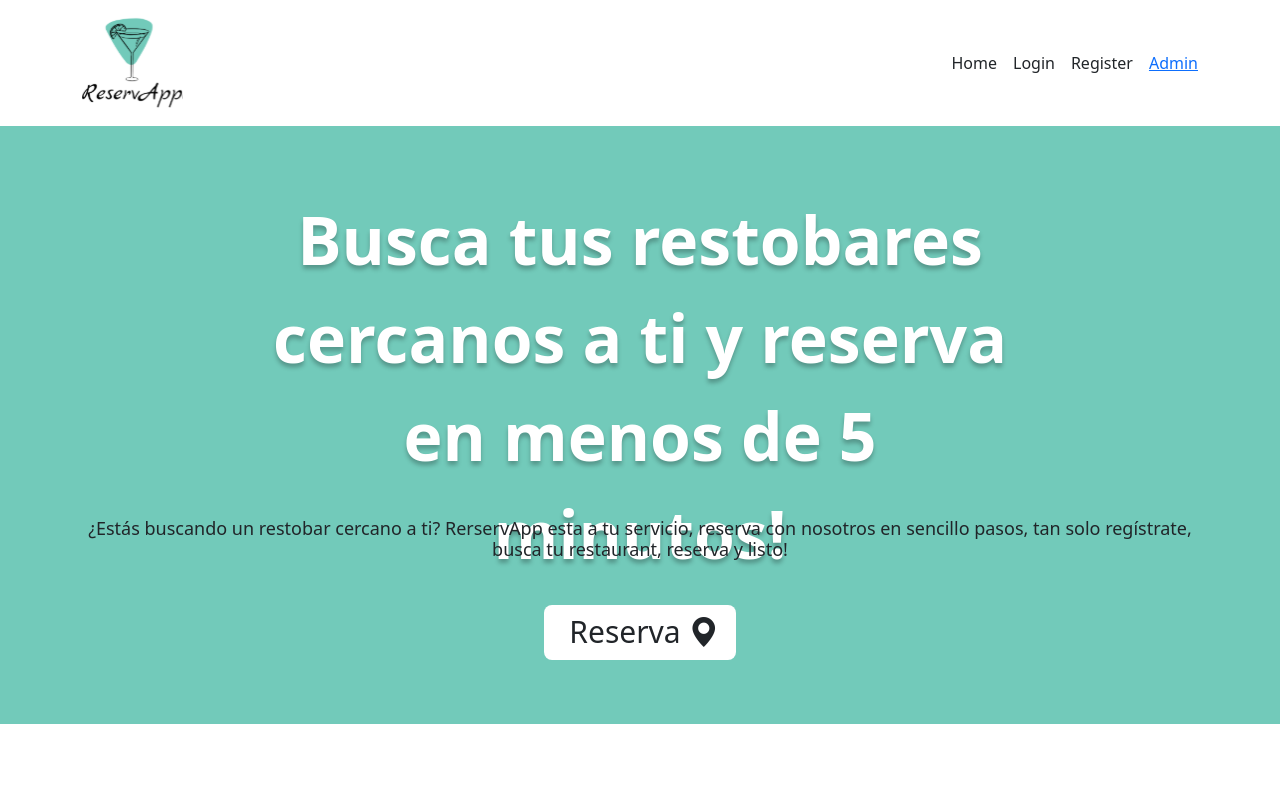
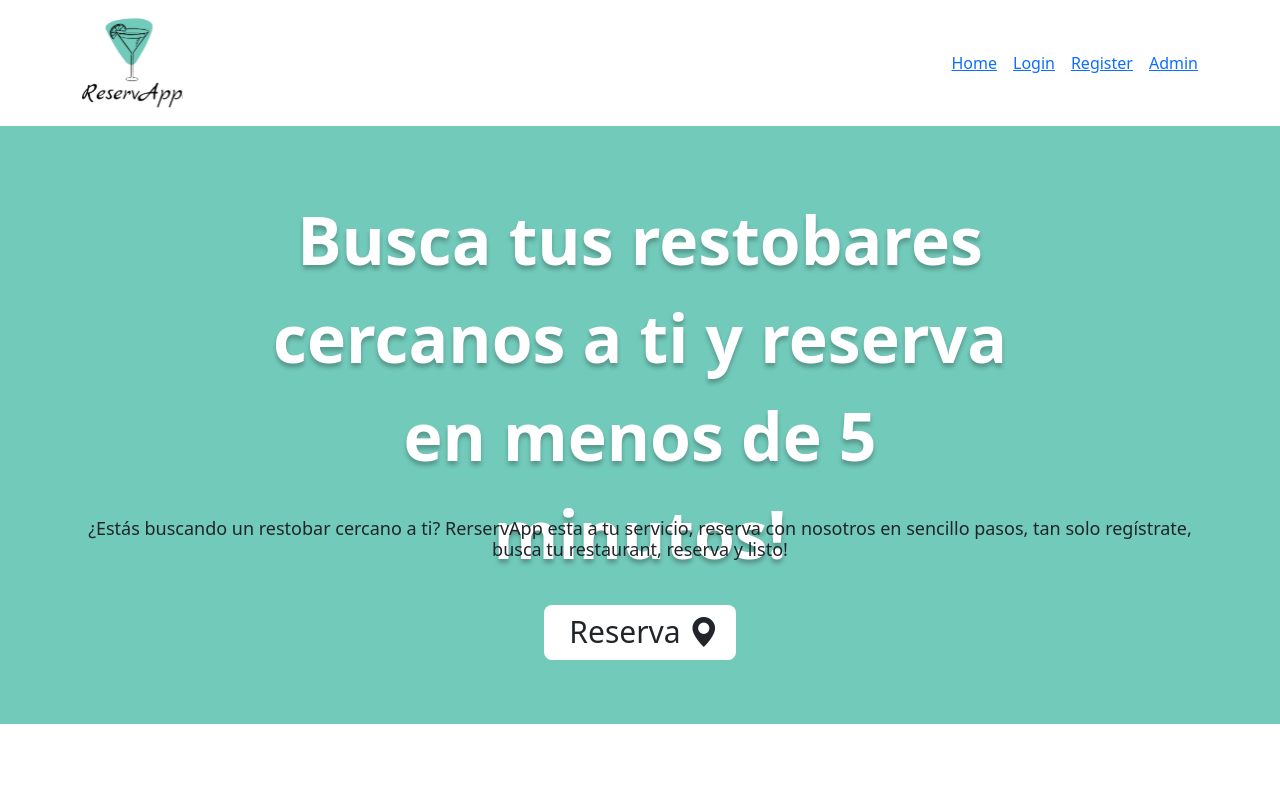
Before and after one commit to rmastudillo/KRTeam, a Vue app: page / in a window 1280 px wide. Shown: the top 800 px of the page. Built offline with nearby package versions, Linux system fonts and the light colour scheme.

Commit message:
Navbar Links

```diff
--- a/package.json
+++ b/package.json
@@ -11,7 +11,6 @@
   },
   "dependencies": {
     "@types/bootstrap": "^5.2.6",
-    "@types/leaflet": "^1.9.3",
     "@vue-leaflet/vue-leaflet": "^0.9.0",
     "bootstrap": "^5.2.3",
     "bootstrap-icons": "^1.10.5",
@@ -25,6 +24,7 @@
   },
   "devDependencies": {
     "@types/humps": "^2.0.2",
+    "@types/leaflet": "^1.9.3",
     "@types/node": "^18.15.3",
     "@typescript-eslint/eslint-plugin": "^5.36.1",
     "@typescript-eslint/parser": "^5.36.1",
--- a/src/layouts/Nav.vue
+++ b/src/layouts/Nav.vue
@@ -19,9 +19,15 @@ const isActive = (path: string) => path === activeRoute.value;
         <img :src="krteamlogo" alt="asdas" />
       </router-link>
       <div class="flex flex-row flex-nowrap gap-3">
-        <div>Home</div>
-        <div>Login</div>
-        <div>Register</div>
+        <router-link :to="{name: 'Home'}">
+          <div>Home</div>
+        </router-link>
+        <router-link :to="{name: 'Login'}">
+          <div>Login</div>
+        </router-link>
+        <router-link :to="{name: 'Register'}">
+          <div>Register</div>
+        </router-link>
         <router-link :to="{name: 'Admin'}">
           <div>
             Admin
```
Also changed, not shown: 2 other files (tests, documents, lock files or other folders).
